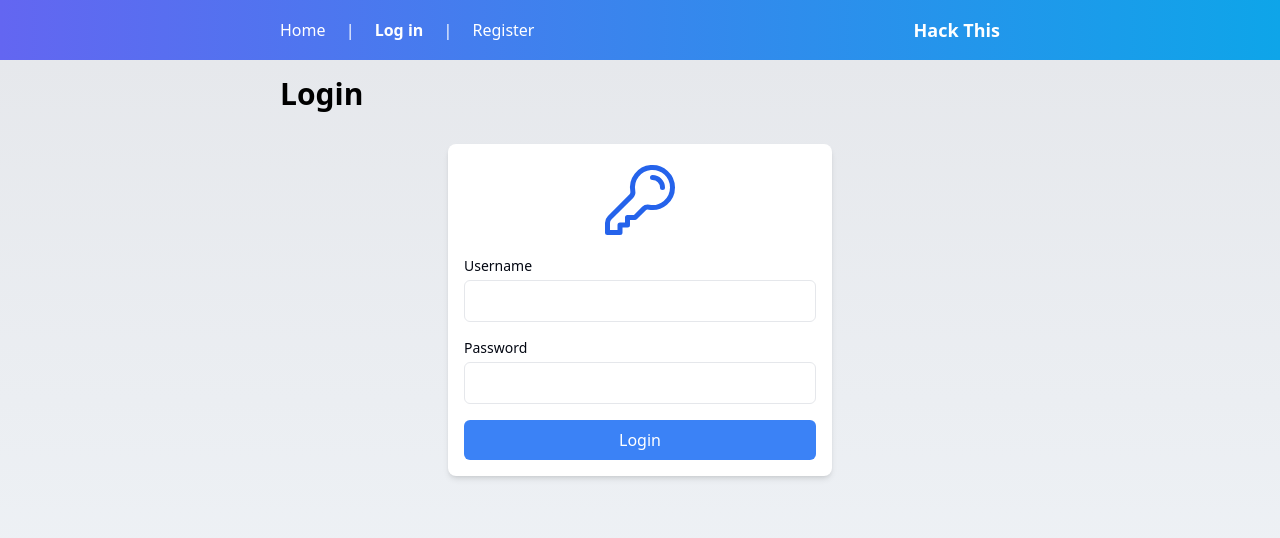
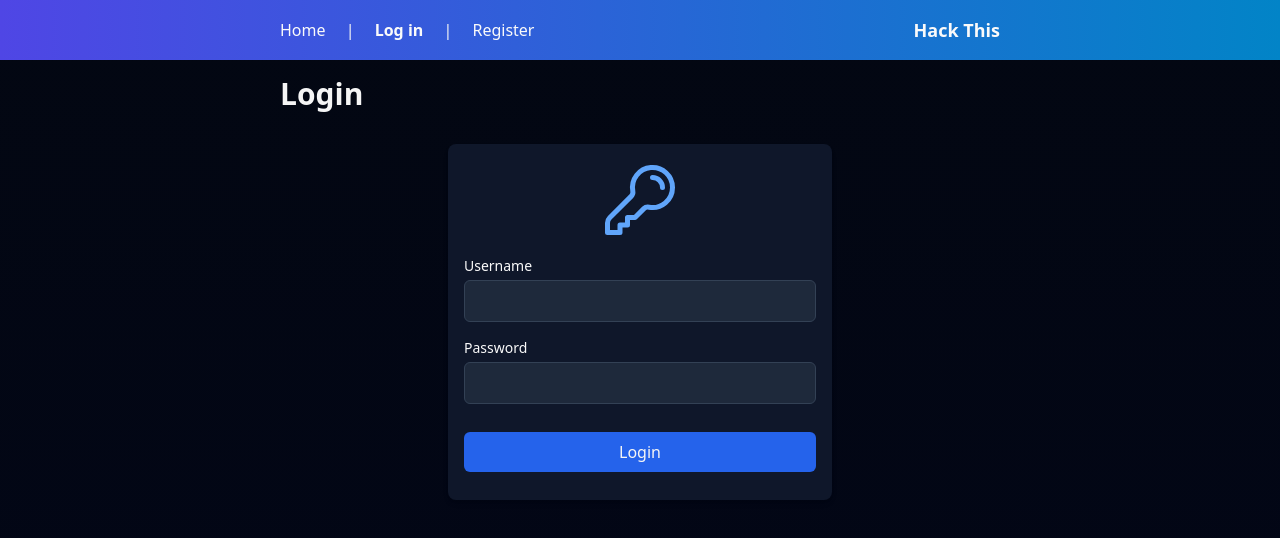
Before and after one commit to rikurauhala/hack-this, a React (Create React App) app in the folder web/: page /login in a window 1280 px wide. Shown: the top 538 px of the page. Built offline with nearby package versions, Linux system fonts and the light colour scheme.

Commit message:
Convert the colors into a dark mode

```diff
--- a/web/src/App.tsx
+++ b/web/src/App.tsx
@@ -8,8 +8,8 @@ import store from './store';
 const App = (): JSX.Element => (
   <Provider store={store}>
     <BrowserRouter>
-      <div className="flex justify-center min-h-screen bg-gray-50">
-        <div className="w-full bg-gradient-to-b from-gray-200 to-slate-100">
+      <div className="flex justify-center min-h-screen bg-gray-950">
+        <div className="w-full bg-gradient-to-b from-gray-950 to-slate-950">
           <NavigationBar />
           <div className="container max-w-screen-md mx-auto px-6">
             <AppRoutes />
--- a/web/src/components/NavigationBar/NavigationBar.tsx
+++ b/web/src/components/NavigationBar/NavigationBar.tsx
@@ -28,7 +28,7 @@ const NavigationBar = (): JSX.Element => {
   }, [location.pathname]);
 
   return (
-    <div className="py-4 bg-gradient-to-r from-indigo-500 to-sky-500">
+    <div className="py-4 bg-gradient-to-r from-indigo-600 to-sky-600">
       <div className="container mx-auto max-w-screen-md px-6 flex justify-between items-center">
         <div>
           <NavigationBarLink text={textHome} to="/" />
@@ -47,7 +47,7 @@ const NavigationBar = (): JSX.Element => {
               </>
             )}
         </div>
-        <div className="text-white text-lg font-semibold">
+        <div className="text-neutral-50 text-lg font-semibold">
           Hack This
         </div>
       </div>
--- a/web/src/components/NavigationBar/NavigationBarDivider.tsx
+++ b/web/src/components/NavigationBar/NavigationBarDivider.tsx
@@ -1,5 +1,5 @@
 const NavigationBarDivider = (): JSX.Element => (
-  <span className="mx-4 text-white"> | </span>
+  <span className="mx-4 text-neutral-100"> | </span>
 );
 
 export default NavigationBarDivider;
--- a/web/src/components/NavigationBar/NavigationBarLink.tsx
+++ b/web/src/components/NavigationBar/NavigationBarLink.tsx
@@ -10,14 +10,14 @@ const NavigationBarLink = ({ to, text }: NavigationBarLinkProps): JSX.Element =>
 
   if (currentPage === to) {
     return (
-      <span className="text-white font-semibold">
+      <span className="text-neutral-50 font-semibold">
         {text}
       </span>
     );
   }
 
   return (
-    <Link className="text-white hover:text-gray-300" to={to}>
+    <Link className="text-neutral-50 hover:text-gray-300" to={to}>
       {text}
     </Link>
   );
--- a/web/src/components/common/Form.tsx
+++ b/web/src/components/common/Form.tsx
@@ -15,14 +15,14 @@ const Form = (props: FormProps): JSX.Element => {
   const { buttonText, handleSubmit, icon, password, setPassword, setUsername, username } = props;
 
   return (
-    <form className="w-96 mx-auto mt-8 p-4 bg-white rounded-lg shadow-md" onSubmit={(event) => handleSubmit(event)}>
+    <form className="w-96 mx-auto mt-8 p-4 bg-slate-900 rounded-lg shadow-md" onSubmit={(event) => handleSubmit(event)}>
       <div className="mb-4 flex justify-center">
         {icon}
       </div>
       <div className="mb-4">
-        <label className="block text-sm font-medium text-gray-950" htmlFor="username">Username</label>
+        <label className="block text-sm font-medium text-neutral-50" htmlFor="username">Username</label>
         <input
-          className="mt-1 p-2 border rounded-md w-full focus:outline-none focus:ring-2 focus:ring-blue-500"
+          className="mt-1 p-2 text-neutral-100 bg-slate-800 border border-slate-700 rounded-md w-full focus:outline-none focus:ring-1 focus:ring-blue-500"
           id="username"
           onChange={(event) => setUsername(event.target.value)}
           type="text"
@@ -30,16 +30,16 @@ const Form = (props: FormProps): JSX.Element => {
         />
       </div>
       <div className="mb-4">
-        <label className="block text-sm font-medium text-gray-950" htmlFor="password">Password</label>
+        <label className="block text-sm font-medium text-neutral-50" htmlFor="password">Password</label>
         <input
-          className="mt-1 p-2 border rounded-md w-full focus:outline-none focus:ring-2 focus:ring-blue-500"
+          className="mt-1 p-2 text-neutral-100 bg-slate-800 border border-slate-700 rounded-md w-full focus:outline-none focus:ring-1 focus:ring-blue-500"
           id="password"
           onChange={(event) => setPassword(event.target.value)}
           type="password"
           value={password}
         />
       </div>
-      <button className="bg-blue-500 text-white w-full py-2 rounded-md hover:bg-blue-600 focus:outline-none focus:ring-2 focus:ring-blue-500" type="submit">
+      <button className="mb-3 mt-3 bg-blue-600 text-neutral-100 w-full py-2 rounded-md hover:bg-blue-500 focus:outline-none focus:ring-2 focus:ring-blue-500" type="submit">
         {buttonText}
       </button>
     </form>
--- a/web/src/components/common/PageTitle.tsx
+++ b/web/src/components/common/PageTitle.tsx
@@ -3,7 +3,7 @@ interface PageTitleProps {
 }
 
 const PageTitle = ({ text }: PageTitleProps): JSX.Element => (
-  <h1 className="text-3xl font-bold mb-4">
+  <h1 className="text-3xl font-bold mb-4 text-neutral-100">
     {text}
   </h1>
 );
--- a/web/src/components/common/StatusMessage.tsx
+++ b/web/src/components/common/StatusMessage.tsx
@@ -33,7 +33,7 @@ const StatusMessage = (): JSX.Element => {
 
   return (
     <div
-      className={`fixed bottom-4 right-4 py-2 px-4 text-white rounded-md ${getColorClass()} shadow-md fade-out`}
+      className={`fixed bottom-4 right-4 py-2 px-4 text-black rounded-md ${getColorClass()} shadow-md fade-out`}
       onClick={handleClick}
     >
       {message}
--- a/web/src/components/login/LoginForm.tsx
+++ b/web/src/components/login/LoginForm.tsx
@@ -14,7 +14,7 @@ const LoginForm = (props: LoginFormProps): JSX.Element => (
   <Form
     buttonText="Login"
     handleSubmit={props.handleSubmit}
-    icon={<KeyIcon className="w-20 h-20 text-blue-600" />}
+    icon={<KeyIcon className="w-20 h-20 text-blue-400" />}
     password={props.password}
     setPassword={props.setPassword}
     setUsername={props.setUsername}
--- a/web/src/components/registration/RegistrationForm.tsx
+++ b/web/src/components/registration/RegistrationForm.tsx
@@ -14,7 +14,7 @@ const RegistrationForm = (props: RegistrationFormProps): JSX.Element => (
   <Form
     buttonText="Register"
     handleSubmit={props.handleSubmit}
-    icon={<UserPlusIcon className="w-20 h-20 text-blue-600" />}
+    icon={<UserPlusIcon className="w-20 h-20 text-blue-400" />}
     password={props.password}
     setPassword={props.setPassword}
     setUsername={props.setUsername}
--- a/web/src/pages/Home.tsx
+++ b/web/src/pages/Home.tsx
@@ -3,17 +3,17 @@ import PageTitle from '../components/common/PageTitle';
 const Home = (): JSX.Element => (
   <div className="container py-4">
     <PageTitle text="Home" />
-    <p className="mb-4">
+    <p className="mb-4 text-neutral-100">
       Welcome to the <b className="text-blue-600">Hack This</b> web application security demo.
     </p>
-    <p className="mb-6">
+    <p className="mb-6 text-neutral-100">
       Lorem ipsum dolor sit amet, consectetur adipiscing elit. Duis luctus facilisis odio, nec blandit mauris finibus
       eu. Maecenas pharetra, felis ac venenatis hendrerit, nisi nunc eleifend tortor, a vehicula elit turpis vitae eros.
       Nullam laoreet nisi et erat facilisis, a venenatis urna auctor. Sed auctor justo sit amet mauris fermentum, nec
       congue est scelerisque. Duis eu ex metus. Integer facilisis urna vel tempor iaculis. Ut vitae odio vel elit
       fermentum porttitor in eget nulla. Nam commodo velit vel ultrices luctus. Suspendisse potenti. Nulla facilisi.
     </p>
-    <p>
+    <p className="text-neutral-100">
       Pellentesque rhoncus fermentum mauris, vel elementum lectus tristique in. Aliquam erat volutpat. Nullam id
       sagittis libero. Nullam dignissim dui in pharetra ullamcorper. Duis efficitur eget ex at scelerisque. Vestibulum
       aliquam massa et diam interdum, ut volutpat neque maximus. Pellentesque at arcu sed metus auctor consectetur vel
```
